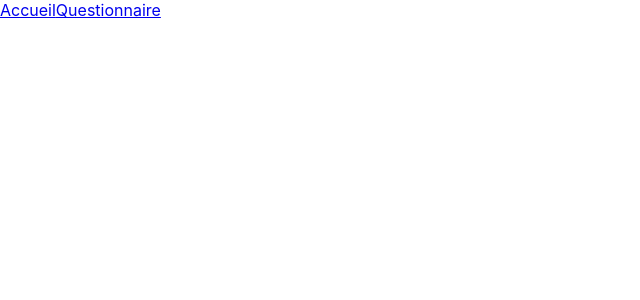
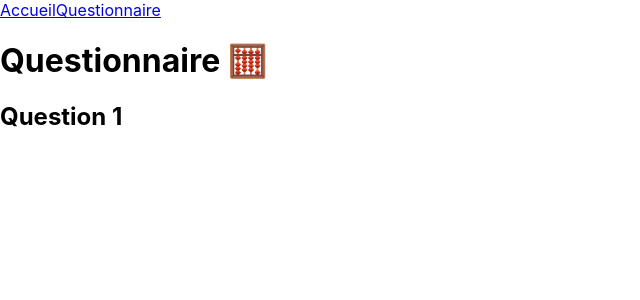
Before and after one commit to DevWeb13/shiny-agency, a React (Create React App) app: page /survey/1 in a window 1280 px wide. Shown: the top 300 px of the page, without its empty margins (0-640 px from the left). Built offline with nearby package versions, Linux system fonts and the light colour scheme.

Commit message:
feat: useParams()
const { questionNumber } = useParams()

```diff
--- a/src/components/Header/index.jsx
+++ b/src/components/Header/index.jsx
@@ -5,7 +5,7 @@
   return (
     <nav>
       <Link to="/">Accueil</Link>
-      <Link to="/survey">Questionnaire</Link>
+      <Link to="/survey/42">Questionnaire</Link>
     </nav>
   );
 }
--- a/src/index.jsx
+++ b/src/index.jsx
@@ -13,7 +13,7 @@
       <Header />
       <Routes>
         <Route path="/" element={<Home />} />
-        <Route path="/survey" element={<Survey />} />
+        <Route path="/survey/:questionNumber" element={<Survey />} />
       </Routes>
     </Router>
   </React.StrictMode>,
--- a/src/pages/Survey/index.jsx
+++ b/src/pages/Survey/index.jsx
@@ -1,9 +1,13 @@
 import React from 'react';
+import { useParams } from 'react-router-dom';
 
 function Survey() {
+  const { questionNumber } = useParams();
+
   return (
     <div>
       <h1>Questionnaire 🧮</h1>
+      <h2>Question {questionNumber}</h2>
     </div>
   );
 }
```
